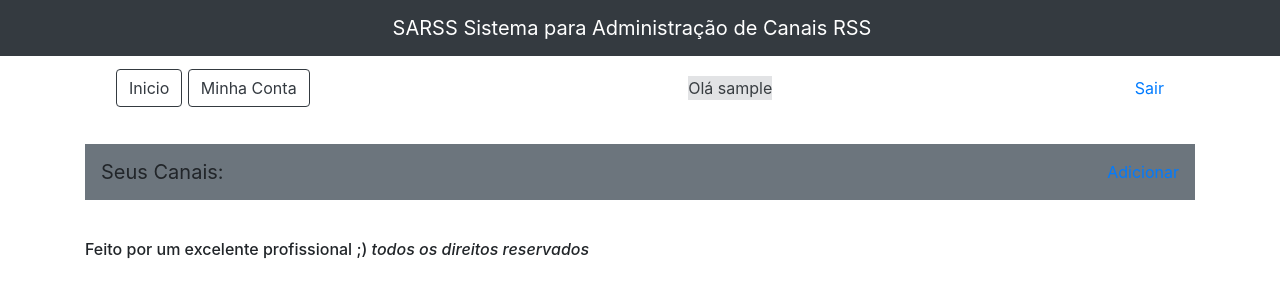
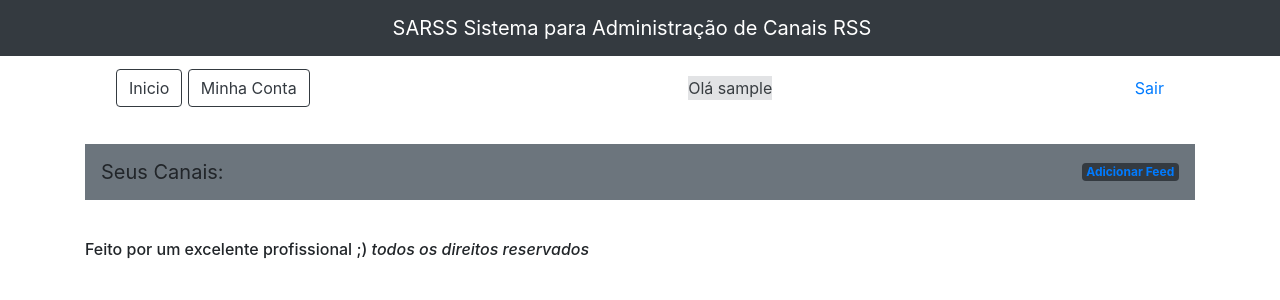
Before and after one commit to juniorjrml/SARSS, a Django app: page / in a window 1280 px wide. Shown: the top 300 px of the page. Run offline with Django 3.2, Linux system fonts and the light colour scheme; the visitor is signed in with stand-in values (Sample User, id 1); data comes from the database, SQL or seed files in the repository; data that the repository does not hold is empty; some libraries are stand-ins or nearby versions.

Commit message:
alternando a estrutura de vizualização do card de feed

```diff
--- a/core/templates/estrutura/menu_feeds.html
+++ b/core/templates/estrutura/menu_feeds.html
@@ -3,8 +3,8 @@
       <div class="navbar-brand" href="#">
         Seus Canais:
       </div>
-        <a href="{% url 'register_feed' %}">
-            Adicionar
-        </a>
+        <span class="badge bg-dark">
+                <a href="{% url 'register_feed' %}">Adicionar Feed</a>
+        </span>
     </nav>
     <br>
```
